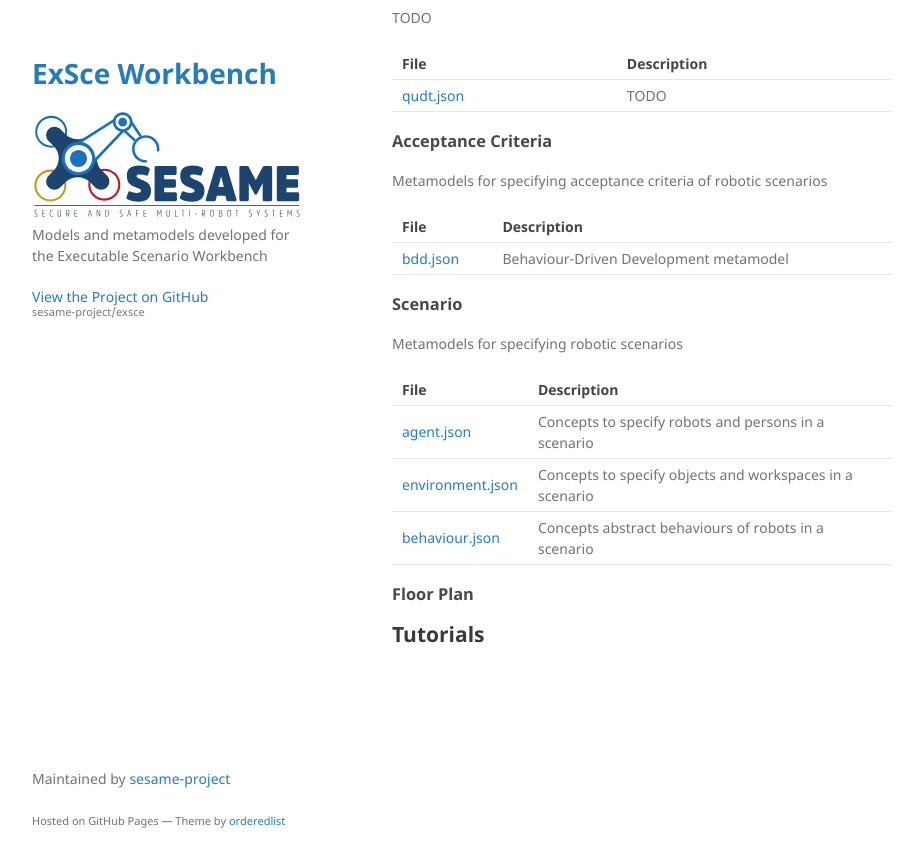
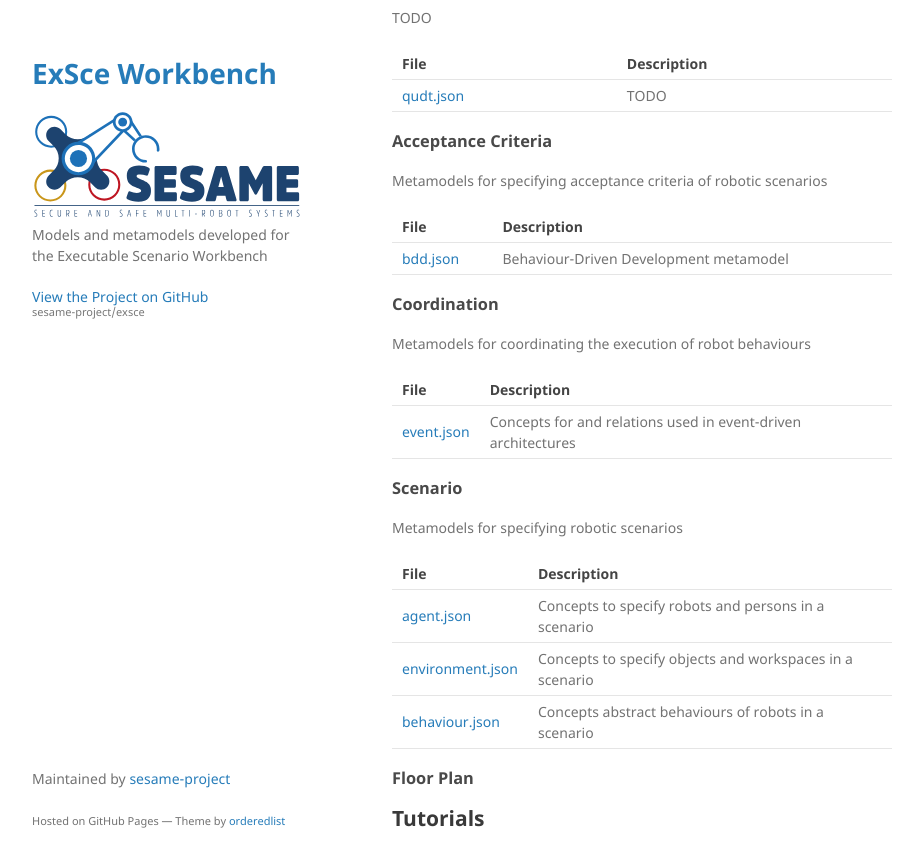
Before and after one commit to sesame-project/exsce, a Jekyll site: the page built from index.md, in a window 1280 px wide and 900 px high, scrolled down 1121 px. Shown: the top 867 px of the window, without its empty margins (178-1101 px from the left). Built offline with Jekyll 4.4.1, drawn with Linux system fonts in a browser that asks for light colours; our own code applies the rules of GitHub Pages for plain Markdown files.

Commit message:
link to bdd, coordination, scenario concepts in hbrs-sesame

```diff
--- a/_data/metamodels.yml
+++ b/_data/metamodels.yml
@@ -52,18 +52,25 @@
   description: Metamodels for specifying acceptance criteria of robotic scenarios
   files:
   - name: bdd.json
-    path: metamodels/acceptance-criteria/bdd.json
+    path: https://hbrs-sesame.github.io/metamodels/acceptance-criteria/bdd.json
     description: Behaviour-Driven Development metamodel
+
+- name: Coordination
+  description: Metamodels for coordinating the execution of robot behaviours
+  files:
+  - name: event.json
+    path: https://hbrs-sesame.github.io/metamodels/coordination/event.json
+    description: Concepts for and relations used in event-driven architectures
 
 - name: Scenario
   description: Metamodels for specifying robotic scenarios
   files:
   - name: agent.json
-    path: metamodels/agent.json
+    path: https://hbrs-sesame.github.io/metamodels/agent.json
     description: Concepts to specify robots and persons in a scenario
   - name: environment.json
-    path: metamodels/environment.json
+    path: https://hbrs-sesame.github.io/metamodels/environment.json
     description: Concepts to specify objects and workspaces in a scenario
   - name: behaviour.json
-    path: metamodels/behaviour.json
+    path: https://hbrs-sesame.github.io/metamodels/behaviour.json
     description: Concepts abstract behaviours of robots in a scenario
```
Also changed, not shown: metamodels/acceptance-criteria/bdd.json (deleted, +0 -43 lines), metamodels/agent.json (deleted, +0 -9 lines), metamodels/behaviour.json (deleted, +0 -8 lines), metamodels/coordination/events.json (deleted, +0 -14 lines), metamodels/environment.json (deleted, +0 -12 lines), 1 other file.
